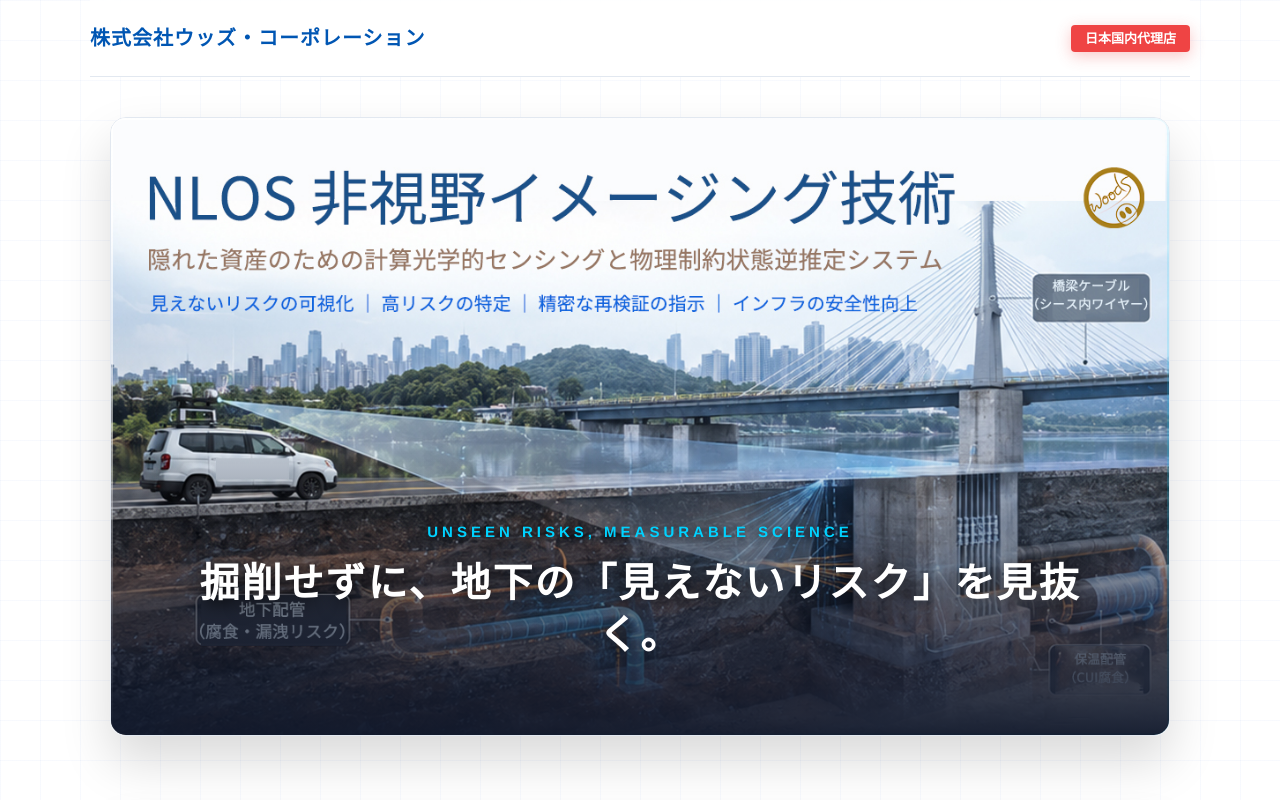
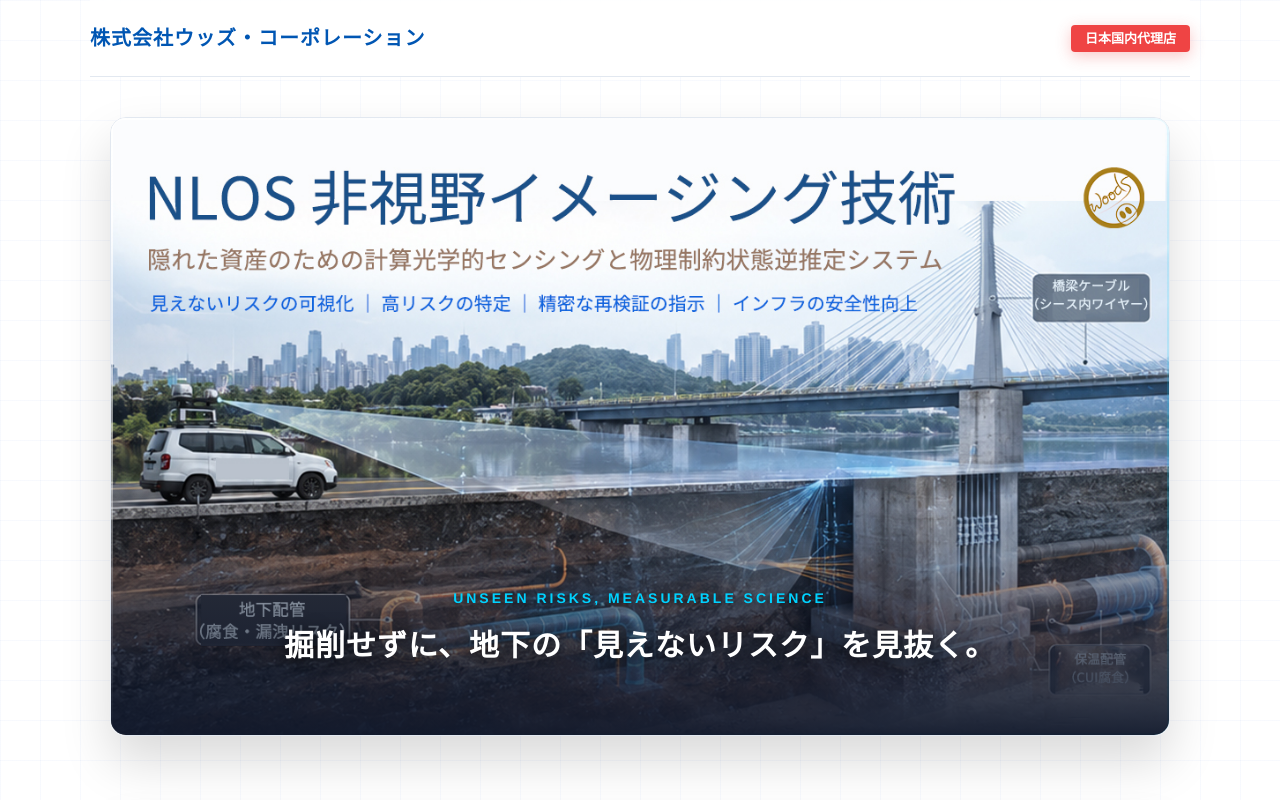
Before and after one commit to piggymiku-T/woods-corp-website, a plain HTML site: page nlos-tech/index.html in a window 1280 px wide. Shown: the top 800 px of the page. Drawn offline with Linux system fonts and the light colour scheme.

Commit message:
Update index.html

```diff
--- a/nlos-tech/index.html
+++ b/nlos-tech/index.html
@@ -164,20 +164,20 @@
         <a href="https://woods-corp.jp/" class="logo-text">株式会社ウッズ・コーポレーション</a>
         <div><span class="exclusive-badge">日本国内代理店</span></div>
     </header>
-            <!-- 主图与高级渐变标语区 (居中方案) -->
+              <!-- 主图与高级渐变标语区 (居中不换行完美版) -->
     <div class="container">
         <div class="hero-img-wrap" style="position: relative; margin-top: 40px; margin-bottom: 70px; border-radius: 16px; overflow: hidden; box-shadow: 0 25px 50px rgba(0,0,0,0.15);">
             <img src="/assets/nlos-lp/nlos-hero-clean.jpg" alt="NLOS技術イメージ" style="width: 100%; display: block;">
 
             <!-- 底部极柔和的渐变遮罩 -->
-            <div style="position: absolute; bottom: 0; left: 0; width: 100%; height: 45%; background: linear-gradient(to top, rgba(15, 23, 42, 0.95) 0%, rgba(15, 23, 42, 0.4) 60%, transparent 100%); z-index: 5; pointer-events: none;"></div>
+            <div style="position: absolute; bottom: 0; left: 0; width: 100%; height: 40%; background: linear-gradient(to top, rgba(15, 23, 42, 0.95) 0%, rgba(15, 23, 42, 0.4) 60%, transparent 100%); z-index: 5; pointer-events: none;"></div>
 
-            <!-- 居中高级排版 -->
-            <div style="position: absolute; bottom: 12%; left: 50%; transform: translateX(-50%); width: 90%; text-align: center; z-index: 10;">
-                <p style="color: #00D2FF; font-size: clamp(12px, 1.5vw, 15px); font-weight: 700; letter-spacing: 4px; margin-bottom: 12px; text-transform: uppercase; text-shadow: 0 2px 10px rgba(0,0,0,0.8);">
+            <!-- 居中高级排版 (强制单行) -->
+            <div style="position: absolute; bottom: 10%; left: 50%; transform: translateX(-50%); width: 95%; text-align: center; z-index: 10;">
+                <p style="color: #00D2FF; font-size: clamp(10px, 1.2vw, 14px); font-weight: 700; letter-spacing: 3px; margin-bottom: 8px; text-transform: uppercase; text-shadow: 0 2px 10px rgba(0,0,0,0.8); white-space: nowrap;">
                     Unseen Risks, Measurable Science
                 </p>
-                <h2 style="color: #fff; font-size: clamp(22px, 3.5vw, 40px); font-weight: 600; letter-spacing: 2px; margin: 0; text-shadow: 0 4px 20px rgba(0,0,0,0.9); line-height: 1.3;">
+                <h2 style="color: #fff; font-size: clamp(16px, 2.5vw, 30px); font-weight: 600; letter-spacing: 1px; margin: 0; text-shadow: 0 4px 20px rgba(0,0,0,0.9); white-space: nowrap;">
                     掘削せずに、地下の「見えないリスク」を見抜く。
                 </h2>
             </div>
```
